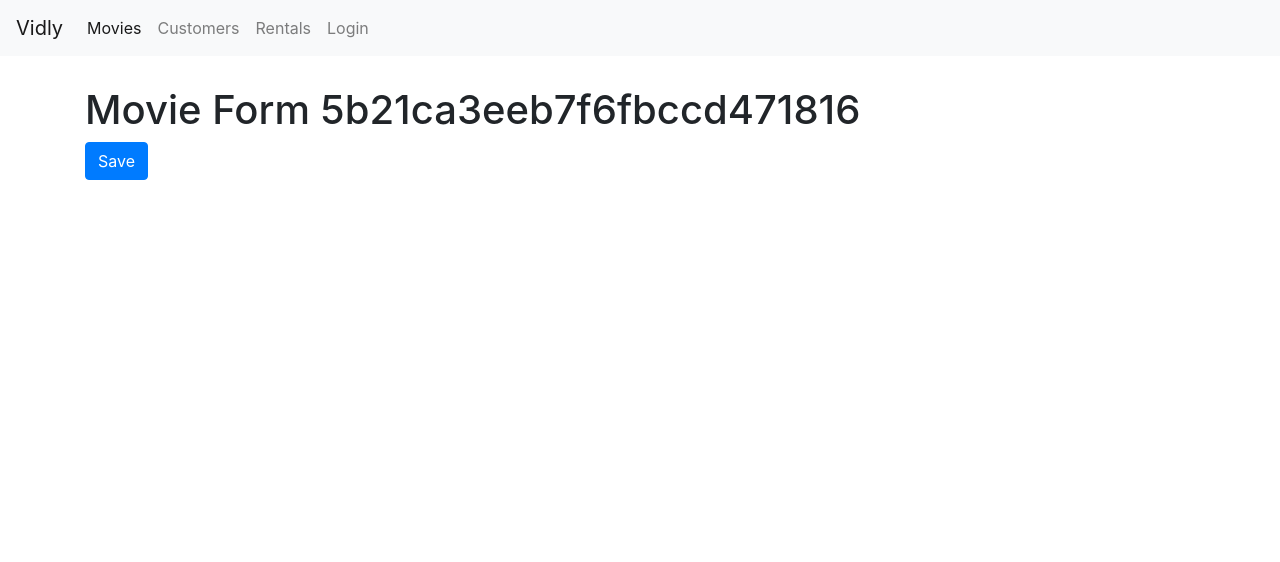
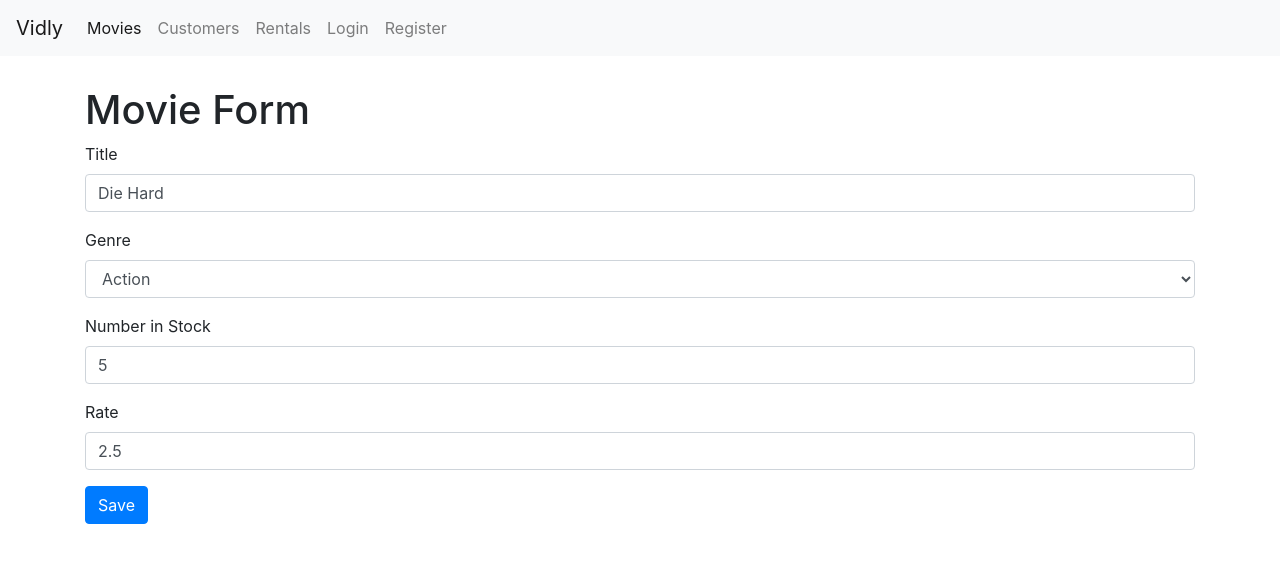
Before and after one commit to shayanzamani/movieRentalReactApp, a React (Create React App) app: page /movies/5b21ca3eeb7f6fbccd471816 in a window 1280 px wide. Shown: the top 562 px of the page. Built offline with nearby package versions, Linux system fonts and the light colour scheme.

Commit message:
Movie Form to edit and create new movies added.

```diff
--- a/src/App.js
+++ b/src/App.js
@@ -10,6 +10,7 @@
 import "./App.css";
 import "bootstrap/dist/css/bootstrap.css";
 import "font-awesome/css/font-awesome.css";
+import RegisterForm from "./components/registerForm";
 
 function App() {
   return (
@@ -17,6 +18,7 @@
       <NavBar />
       <main className="container">
         <Switch>
+          <Route path="/register" component={RegisterForm}></Route>
           <Route path="/login" component={LoginForm}></Route>
           <Route path="/movies/:id" component={MovieForm} />
           <Route path="/rentals" component={Rentals}></Route>
--- a/src/components/Movies.jsx
+++ b/src/components/Movies.jsx
@@ -5,6 +5,7 @@
 import { paginate } from "../utils/paginate";
 import ListGroup from "./common/listgroup";
 import MoviesTable from "./moviesTable";
+import { Link } from "react-router-dom";
 import _ from "lodash";
 
 class Movies extends Component {
@@ -92,6 +93,9 @@
             ></ListGroup>
           </div>
           <div className="col-9">
+            <Link className="btn btn-primary" to="/movies/new">
+              New Movie
+            </Link>
             <p>Showing {totalCount} movies in the database.</p>
             <MoviesTable
               movies={movies}
--- a/src/components/common/form.jsx
+++ b/src/components/common/form.jsx
@@ -1,6 +1,7 @@
 import React, { Component } from "react";
 import Joi from "joi-browser";
 import Input from "./input";
+import SelectList from "./selectlist";
 
 class Form extends Component {
   state = { data: {}, errors: {} };
@@ -12,9 +13,11 @@
     for (let item of result.error.details) errors[item.path[0]] = item.message;
     return errors;
   };
+
   handleSubmit = (e) => {
     e.preventDefault();
-    const errors = this.validate;
+
+    const errors = this.validate();
     this.setState({ errors: errors || {} });
     if (errors) return;
 
@@ -61,6 +64,20 @@
       />
     );
   }
+
+  renderSelectList(name, label, options) {
+    const { data, errors } = this.state;
+    return (
+      <SelectList
+        name={name}
+        value={data[name]}
+        label={label}
+        options={options}
+        onChange={this.handleChange}
+        error={errors[name]}
+      />
+    );
+  }
 }
 
 export default Form;
--- /dev/null
+++ b/src/components/common/selectlist.jsx
@@ -0,0 +1,20 @@
+import React from "react";
+
+const SelectList = ({ name, label, error, options, ...rest }) => {
+  return (
+    <div className="form-group">
+      <label htmlFor={name}>{label}</label>
+      <select name={name} id={name} {...rest} className="form-control">
+        <option value="" />
+        {options.map((option) => (
+          <option key={option._id} value={option._id}>
+            {option.name}
+          </option>
+        ))}
+      </select>
+      {error && <div className="alert alert-danger">{error}</div>}
+    </div>
+  );
+};
+
+export default SelectList;
--- a/src/components/movieForm.jsx
+++ b/src/components/movieForm.jsx
@@ -1,17 +1,77 @@
 import React from "react";
+import Form from "./common/form";
+import Joi from "joi-browser";
+import { getGenres } from "../services/fakeGenreService";
+import { getMovie, saveMovie } from "../services/fakeMovieService";
 
-const MovieForm = ({ match, history }) => {
-  return (
-    <div>
-      <h1>Movie Form {match.params.id}</h1>
-      <button
-        className="btn btn-primary"
-        onClick={() => history.push("/movies")}
-      >
-        Save
-      </button>
-    </div>
-  );
-};
+class MovieForm extends Form {
+  state = {
+    data: { title: "", genreId: "", numberInStock: "", dailyRentalRate: "" },
+    genres: [],
+    errors: {},
+  };
+
+  schema = {
+    _id: Joi.string(),
+    title: Joi.string().required().label("Title"),
+    genreId: Joi.string().required().label("Genre"),
+    numberInStock: Joi.number()
+      .greater(0)
+      .integer()
+      .less(100)
+      .required()
+      .label("Number in Stock"),
+    dailyRentalRate: Joi.number()
+      .required()
+      .greater(0)
+      .less(10)
+      .label("Daily Rental Rate"),
+  };
+
+  componentDidMount() {
+    const genres = getGenres();
+    this.setState({ genres });
+
+    const movieId = this.props.match.params.id;
+    if (movieId === "new") return;
+
+    const movie = getMovie(movieId);
+    if (!movie) return this.props.history.replace("/not-found");
+
+    this.setState({ data: this.mapToViewModel(movie) });
+  }
+
+  mapToViewModel(movie) {
+    return {
+      _id: movie._id,
+      title: movie.title,
+      genreId: movie.genre._id,
+      numberInStock: movie.numberInStock,
+      dailyRentalRate: movie.dailyRentalRate,
+    };
+  }
+
+  doSubmit = () => {
+    //Call the server
+    saveMovie(this.state.data);
+
+    this.props.history.push("/movies");
+  };
+
+  render() {
+    return (
+      <div>
+        <h1>Movie Form</h1>
+        <form onSubmit={this.handleSubmit}>
+          {this.renderInput("title", "Title")}
+          {this.renderSelectList("genreId", "Genre", this.state.genres)}
+          {this.renderInput("numberInStock", "Number in Stock", "number")}
+          {this.renderInput("dailyRentalRate", "Rate")}
+          {this.renderButton("Save")}
+        </form>
+      </div>
+    );
+  }
+}
 
 export default MovieForm;
--- a/src/components/navbar.jsx
+++ b/src/components/navbar.jsx
@@ -34,6 +34,9 @@
             <NavLink className="nav-item nav-link" to="/login">
               Login
             </NavLink>
+            <NavLink className="nav-item nav-link" to="/register">
+              Register
+            </NavLink>
           </div>
         </div>
       </nav>
--- /dev/null
+++ b/src/components/registerForm.jsx
@@ -0,0 +1,36 @@
+import React from "react";
+import Form from "./common/form";
+import Joi from "joi-browser";
+
+class RegisterForm extends Form {
+  state = {
+    data: { username: "", password: "", name: "" },
+    errors: {},
+  };
+
+  schema = {
+    username: Joi.string().required().label("Username").email(),
+    password: Joi.string().required().label("Password").min(5),
+    name: Joi.string().required().label("Name"),
+  };
+
+  doSubmit() {
+    //Call the server
+  }
+
+  render() {
+    return (
+      <div>
+        <h1>Register</h1>
+        <form onSubmit={this.handleSubmit}>
+          {this.renderInput("username", "Username")}
+          {this.renderInput("password", "Password", "password")}
+          {this.renderInput("name", "Name")}
+          {this.renderButton("Register")}
+        </form>
+      </div>
+    );
+  }
+}
+
+export default RegisterForm;
--- a/src/services/fakeMovieService.js
+++ b/src/services/fakeMovieService.js
@@ -7,64 +7,64 @@
     genre: { _id: "5b21ca3eeb7f6fbccd471818", name: "Action" },
     numberInStock: 6,
     dailyRentalRate: 2.5,
-    publishDate: "2018-01-03T19:04:28.809Z"
+    publishDate: "2018-01-03T19:04:28.809Z",
   },
   {
     _id: "5b21ca3eeb7f6fbccd471816",
     title: "Die Hard",
     genre: { _id: "5b21ca3eeb7f6fbccd471818", name: "Action" },
     numberInStock: 5,
-    dailyRentalRate: 2.5
+    dailyRentalRate: 2.5,
   },
   {
     _id: "5b21ca3eeb7f6fbccd471817",
     title: "Get Out",
     genre: { _id: "5b21ca3eeb7f6fbccd471820", name: "Thriller" },
     numberInStock: 8,
-    dailyRentalRate: 3.5
+    dailyRentalRate: 3.5,
   },
   {
     _id: "5b21ca3eeb7f6fbccd471819",
     title: "Trip to Italy",
     genre: { _id: "5b21ca3eeb7f6fbccd471814", name: "Comedy" },
     numberInStock: 7,
-    dailyRentalRate: 3.5
+    dailyRentalRate: 3.5,
   },
   {
     _id: "5b21ca3eeb7f6fbccd47181a",
     title: "Airplane",
     genre: { _id: "5b21ca3eeb7f6fbccd471814", name: "Comedy" },
     numberInStock: 7,
-    dailyRentalRate: 3.5
+    dailyRentalRate: 3.5,
   },
   {
     _id: "5b21ca3eeb7f6fbccd47181b",
     title: "Wedding Crashers",
     genre: { _id: "5b21ca3eeb7f6fbccd471814", name: "Comedy" },
     numberInStock: 7,
-    dailyRentalRate: 3.5
+    dailyRentalRate: 3.5,
   },
   {
     _id: "5b21ca3eeb7f6fbccd47181e",
     title: "Gone Girl",
     genre: { _id: "5b21ca3eeb7f6fbccd471820", name: "Thriller" },
     numberInStock: 7,
-    dailyRentalRate: 4.5
+    dailyRentalRate: 4.5,
   },
   {
     _id: "5b21ca3eeb7f6fbccd47181f",
     title: "The Sixth Sense",
     genre: { _id: "5b21ca3eeb7f6fbccd471820", name: "Thriller" },
     numberInStock: 4,
-    dailyRentalRate: 3.5
+    dailyRentalRate: 3.5,
   },
   {
     _id: "5b21ca3eeb7f6fbccd471821",
     title: "The Avengers",
     genre: { _id: "5b21ca3eeb7f6fbccd471818", name: "Action" },
     numberInStock: 7,
-    dailyRentalRate: 3.5
-  }
+    dailyRentalRate: 3.5,
+  },
 ];
 
 export function getMovies() {
@@ -72,18 +72,18 @@
 }
 
 export function getMovie(id) {
-  return movies.find(m => m._id === id);
+  return movies.find((m) => m._id === id);
 }
 
 export function saveMovie(movie) {
-  let movieInDb = movies.find(m => m._id === movie._id) || {};
-  movieInDb.name = movie.name;
-  movieInDb.genre = genresAPI.genres.find(g => g._id === movie.genreId);
+  let movieInDb = movies.find((m) => m._id === movie._id) || {};
+  movieInDb.title = movie.title;
+  movieInDb.genre = genresAPI.genres.find((g) => g._id === movie.genreId);
   movieInDb.numberInStock = movie.numberInStock;
   movieInDb.dailyRentalRate = movie.dailyRentalRate;
 
   if (!movieInDb._id) {
-    movieInDb._id = Date.now();
+    movieInDb._id = Date.now().toString();
     movies.push(movieInDb);
   }
 
@@ -91,7 +91,7 @@
 }
 
 export function deleteMovie(id) {
-  let movieInDb = movies.find(m => m._id === id);
+  let movieInDb = movies.find((m) => m._id === id);
   movies.splice(movies.indexOf(movieInDb), 1);
   return movieInDb;
 }
```
